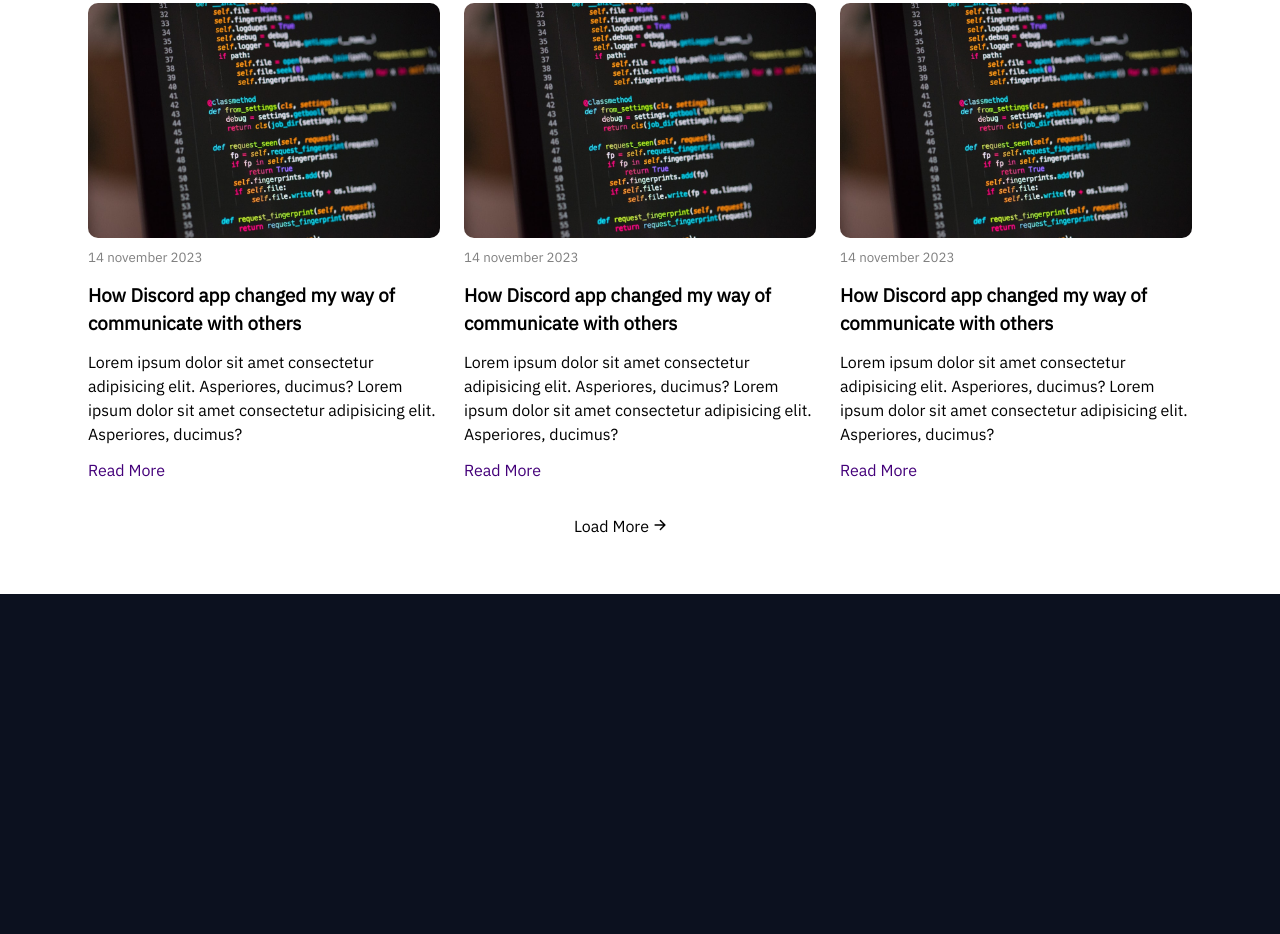
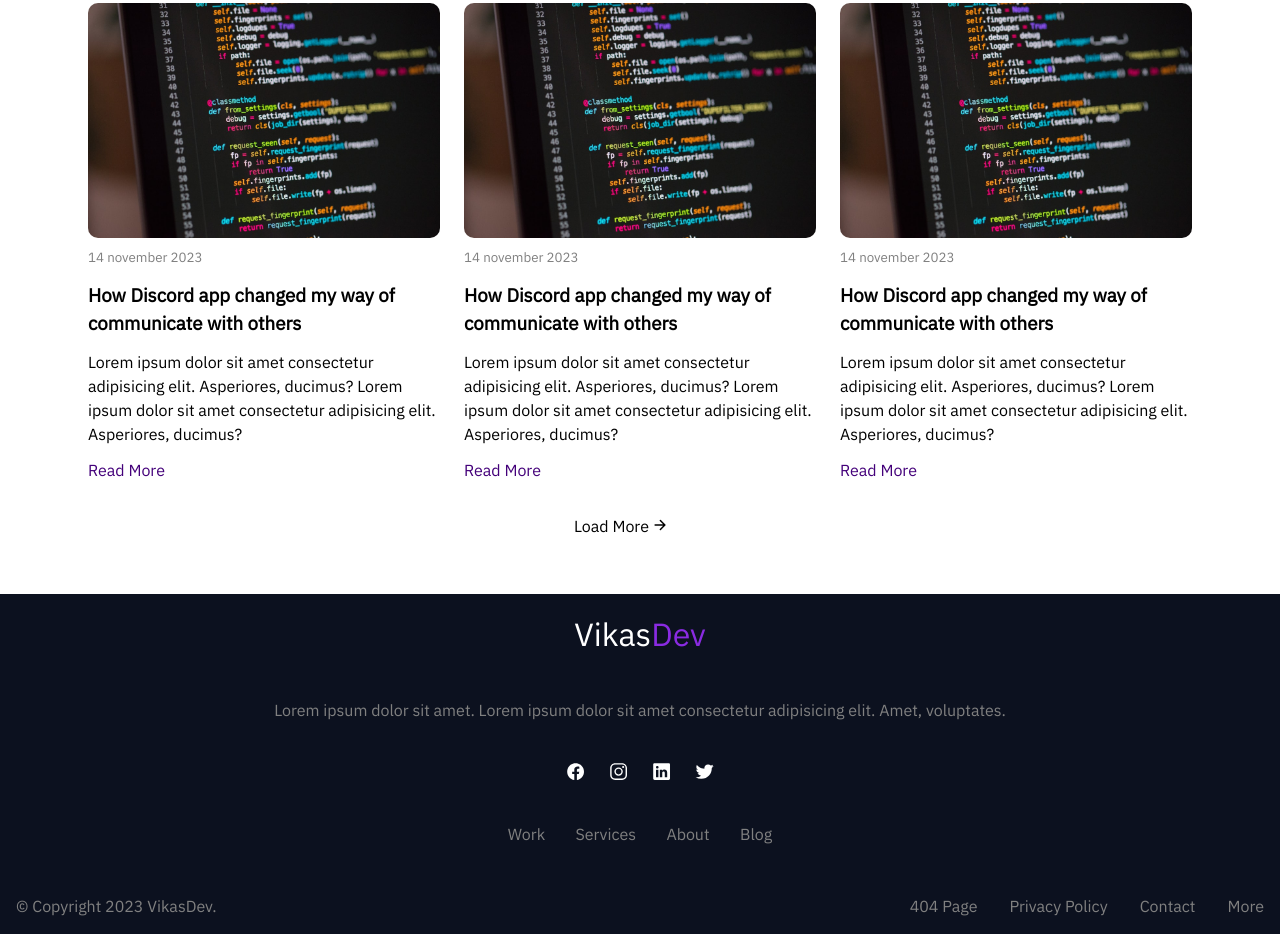
Before and after one commit to vikas-singh06/portofolio1, a plain HTML site: page index.html in a window 1280 px wide. Shown: the part 4059-4993 px from the top of the page. Before the commit the page ends 4669 px from the top, so only its background shows below. Drawn offline with nearby package versions, Linux system fonts and the light colour scheme.

Commit message:
footer added

```diff
--- a/assets/style.css
+++ b/assets/style.css
@@ -557,3 +557,87 @@
         aspect-ratio: 4/2;
      }
  }
+
+ /* footer   */
+.footer-section{
+    margin: 1rem 0;
+}
+
+ .footer-top{
+    width: 100%;
+    display: flex;
+    flex-direction: column;
+    align-items: center;
+    justify-content: center;
+    row-gap: 2.5rem;
+ }
+
+ .footer-social-link{
+    display: flex;
+    justify-content: center;
+    gap: 1.5rem;
+    font-size: 1.2rem;
+ }
+
+ .footer-social-link>*:hover{
+    color: rgba(170, 170, 250, 0.562);
+ }
+
+ .quick-links{
+    display: flex;
+    gap: 1.9rem;
+    justify-content: space-evenly;
+ }
+
+ .quick-links a{
+    color: gray;
+ }
+
+ .footer-foot{
+    width: 100%;
+    padding: 0 1rem;
+    display: flex;
+    justify-content: space-between;
+    align-content: start;
+ }
+
+ .footer-foot .foot-links{
+    display: flex;
+    justify-content: end;
+    gap: 2rem;
+    width: 50%;
+ }
+
+ .footer-foot .foot-links >a{
+    color: gray;
+ }
+
+ .footer-container{
+    display: grid;
+    row-gap: 3rem;
+ }
+
+ @media (max-width:768px) {
+    .footer-foot{
+        flex-direction: column;
+        justify-content: center;
+        flex-wrap: wrap;
+        gap: 1rem;
+
+    }
+
+    .foot-text{
+        width: auto;
+        margin: 0 auto;
+    }
+
+    .footer-foot .foot-links{
+        justify-content: center;
+        width: 100%;
+        gap: 1rem;
+        flex-wrap: wrap;
+     }
+     .text{
+        padding: 0 0.6rem;
+     }
+ }
--- a/index.html
+++ b/index.html
@@ -351,6 +351,51 @@
 
     </main>
 
+    <!-- footer  -->
+    <footer class="footer-section">
+
+            <div class="container-large footer-container">
+                <div class="footer-top">
+                    <div class="foot-container" style="font-size: 2rem;">
+                        <a href="#">Vikas<span style="color: blueviolet;">Dev</span></a>
+                    </div>
+                    <div class="text" style="color: grey;">Lorem ipsum dolor sit amet. Lorem ipsum dolor sit amet consectetur adipisicing elit. Amet, voluptates.    </div>
+                    <div class="footer-social-link">
+                        <ion-icon name="logo-facebook"> class="social-icons" </ion-icon>
+                        <ion-icon name="logo-instagram" class="social-icons" ></ion-icon>
+                       <ion-icon name="logo-linkedin" class="social-icons" ></ion-icon>
+                       <ion-icon name="logo-twitter" class="social-icons" ></ion-icon>
+                     </div>
+                     <div class="quick-links">
+                        <a href="#" class="nav-links">Work</a>
+                        <a href="#" class="nav-links">Services</a>
+                        <a href="#" class="nav-links">About</a>
+                        <a href="#" class="nav-links">Blog</a>
+
+                     </div>
+                </div>
+                <div class="footer-bottom">
+                    <div class="space-between">
+                        <div class="container-large">
+                            <div class="footer-foot">
+                                <div class="foot-text" style="color: grey;">&copy; Copyright 2023 VikasDev.
+                                </div>
+                                <div class="foot-links">
+                                    <a href="">404 Page</a>
+                                    <a href="">Privacy Policy</a>
+                                    <a href="">Contact</a>
+                                    <a href="">More</a>
+                                </div>
+                            </div>
+
+                        </div>
+
+                    </div>
+                </div>
+            </div>
+
+    </footer>
+
 
     <script type="module" src="https://unpkg.com/ionicons@7.1.0/dist/ionicons/ionicons.esm.js"></script>
     <script nomodule src="https://unpkg.com/ionicons@7.1.0/dist/ionicons/ionicons.js"></script>
```
